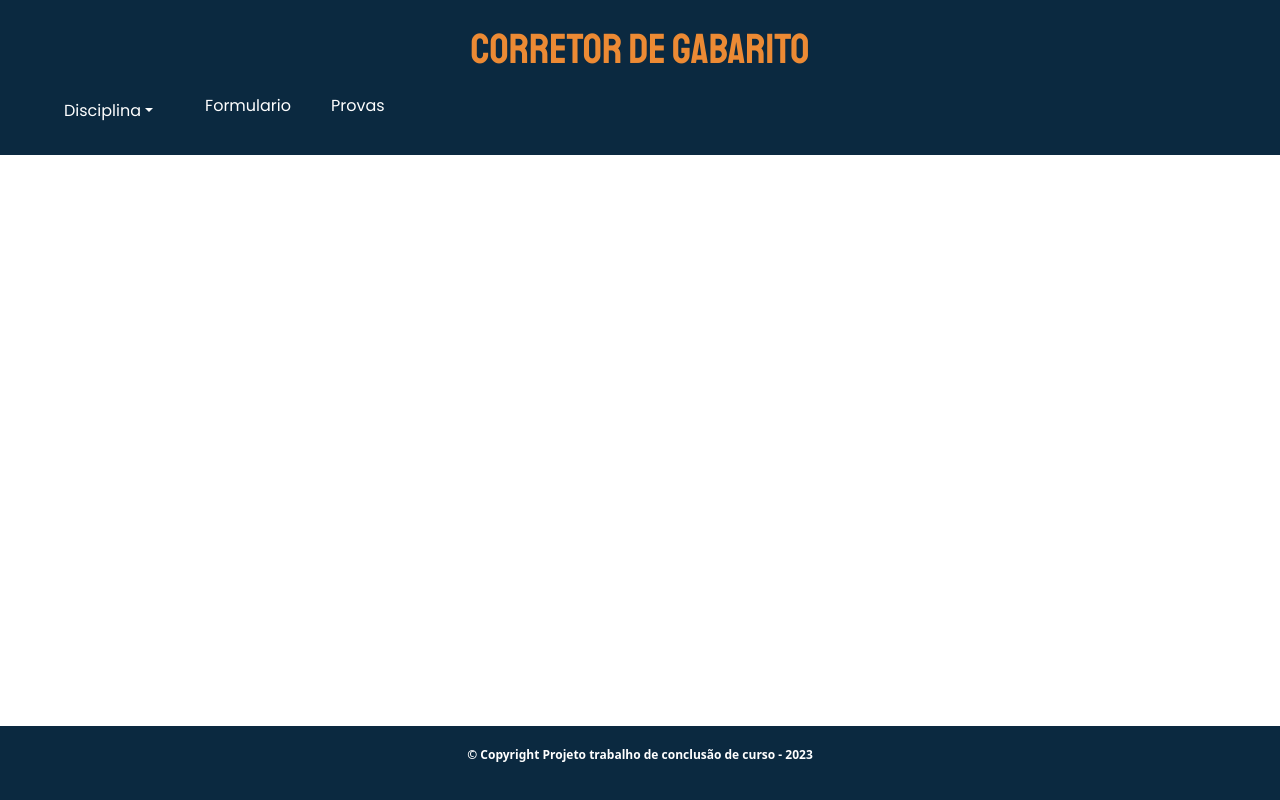
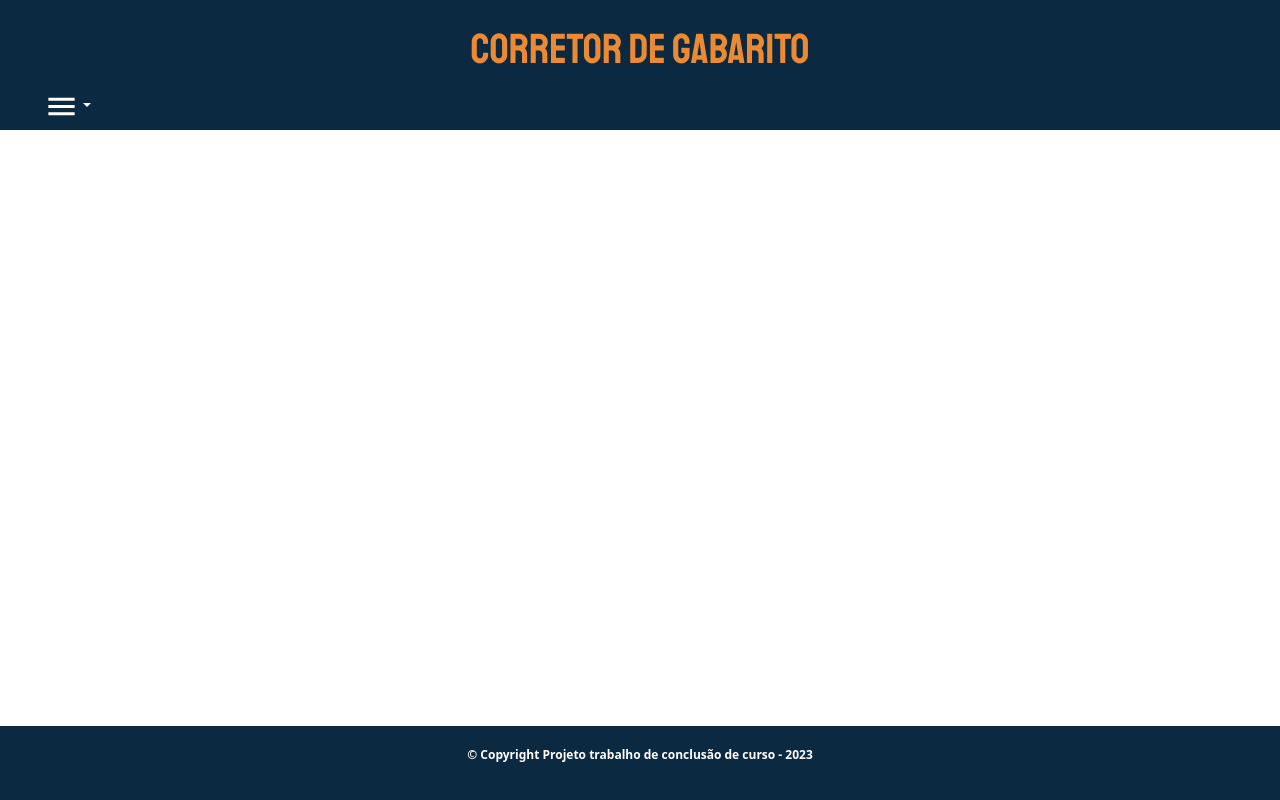
Before and after one commit to lucasrosa8/TCC-CORRETOR, a Next.js app: page / in a window 1280 px wide. Built offline with nearby package versions, Linux system fonts and the light colour scheme.

Commit message:
update files

```diff
--- a/package.json
+++ b/package.json
@@ -20,6 +20,7 @@
     "react-bootstrap": "^2.9.1",
     "react-dom": "^18",
     "react-hook-form": "^7.47.0",
+    "react-icons": "^4.12.0",
     "react-toastify": "^9.1.3",
     "styled-components": "^6.1.0",
     "yup": "^1.3.2"
--- a/src/components/Header/index.jsx
+++ b/src/components/Header/index.jsx
@@ -41,17 +41,19 @@ export function Header({ hasNavbar }) {
 
 import Link from 'next/link';
 import { Dropdown, DropdownButton } from 'react-bootstrap';
+import { MdMenu } from "react-icons/md";
 import * as S from './styles';
+
 
 export function Header({ hasNavbar }) {
   const links = [
     {
-      text: 'Disciplina',
+      text: <MdMenu size={35} />,
       route: '/disciplina/disciplina',
       dropdownLinks: [
         {
           text: 'Cadastrar disciplinas',
-          route: '/disciplina/cadastrar',
+          route: '/disciplina/disciplina',
         },
         {
           text: 'Consultar disciplinas',
@@ -59,22 +61,23 @@ export function Header({ hasNavbar }) {
         },
         {
           text: 'Gerar gabarito',
-          route: '/disciplina/gerar-gabarito',
+          route: '/gabarito/gabarito',
+        },
+        {
+          text: 'Cadastrar alunos',
+          route: '/formulario/formulario',
         },
         {
           text: 'Consultar alunos',
-          route: '/disciplina/consultar-alunos',
+          route: '/aluno/aluno',
+        },
+        {
+          text: 'Corrigir prova',
+          route: '/prova/prova',
         },
       ],
     },
-    {
-      text: 'Formulario',
-      route: '/formulario/formulario',
-    },
-    {
-      text: 'Provas',
-      route: '/prova/prova',
-    },
+
   ];
 
   return (
--- a/src/components/Header/styles.js
+++ b/src/components/Header/styles.js
@@ -2,9 +2,7 @@ import styled from "styled-components";
 
 export const Header = styled.header`
   background-color: #0b2940;
-
-
-
+  height: 130px;
 
   h1 {
     color: #EC8A34;
@@ -15,7 +13,6 @@ export const Header = styled.header`
     padding-top:25px;
   }
 
-
 `;
 
 export const Navbar = styled.nav`
@@ -24,21 +21,18 @@ export const Navbar = styled.nav`
     list-style: none;
 
     li {
-      padding: 10px 20px;
       cursor: pointer;
       transition: 0.4s;
-
 
       a {
         color: #fff;
         font-size: 16px;
         font-family: "Poppins";
         text-decoration: none;
-
       }
 
       &:hover {
-        background-color: #c16c21;
+        background-color: #103857;
       }
 
       .dropdown-toggle {
@@ -63,6 +57,8 @@ export const Navbar = styled.nav`
             background-color: #999; /* Cor ao passar o mouse sobre o item do dropdown */
           }
 
+      }
     }
   }
+}
 `;
```
Also changed, not shown: 1 other file (tests, documents, lock files or other folders).
